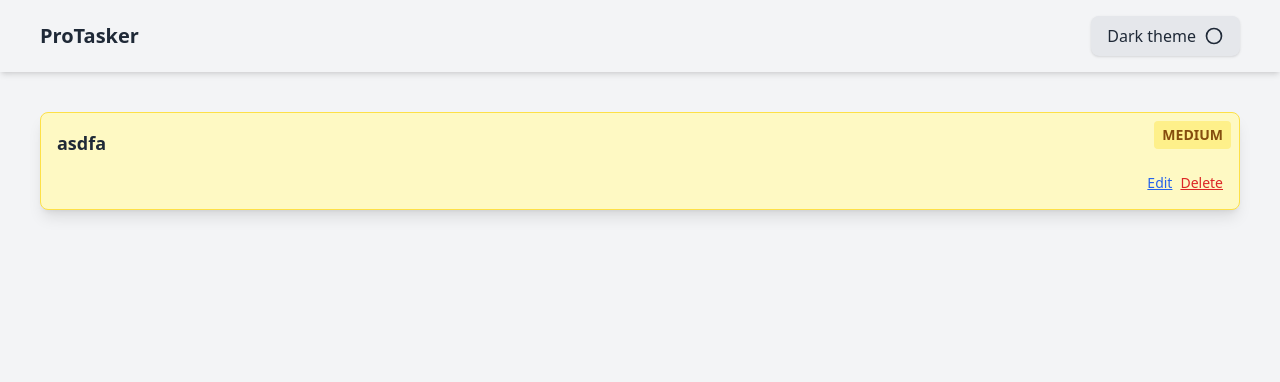
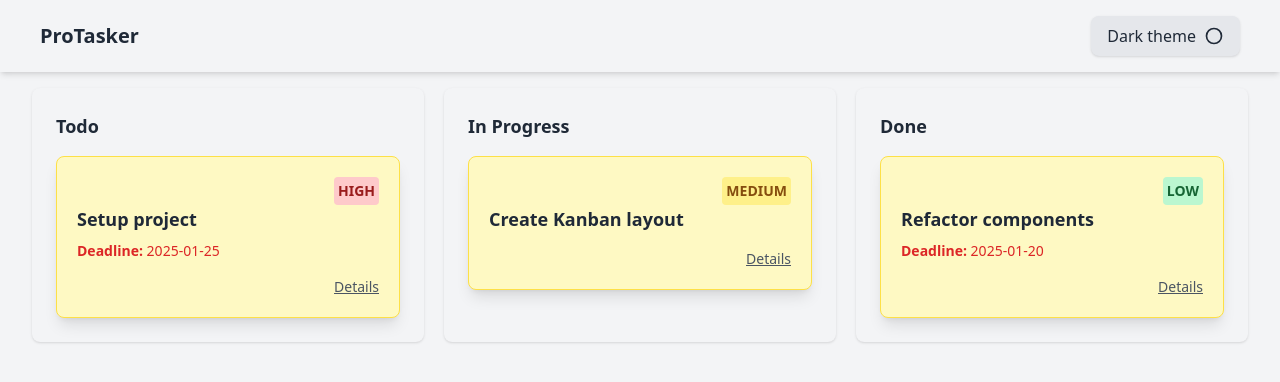
Before and after one commit to adrianrakiec/ProTasker, a React (Vite) app: page / in a window 1280 px wide. Shown: the top 382 px of the page. Built offline with nearby package versions, Linux system fonts and the light colour scheme.

Commit message:
feat: add main page with kanban board and refactor TaskCard

```diff
--- a/src/App.tsx
+++ b/src/App.tsx
@@ -1,6 +1,6 @@
 import { Navbar } from './components/Navbar';
-import { TaskCard } from './components/TaskCard';
 import { useDarkMode } from './hooks/useDarkMode';
+import { MainPage } from './pages/MainPage';
 
 export const App = () => {
 	const { isDarkMode, toggleTheme } = useDarkMode();
@@ -8,16 +8,7 @@ export const App = () => {
 	return (
 		<div className='min-h-screen bg-gray-100 dark:bg-gray-900 text-gray-900 dark:text-gray-100'>
 			<Navbar toggleTheme={toggleTheme} isDarkMode={isDarkMode} />
-			<div className='p-10'>
-				<TaskCard
-					task={{
-						id: 'dasf',
-						title: 'asdfa',
-						priority: 'medium',
-						status: 'todo',
-					}}
-				/>
-			</div>
+			<MainPage />
 		</div>
 	);
 };
--- /dev/null
+++ b/src/components/KanbanBoard.tsx
@@ -0,0 +1,37 @@
+import React from 'react';
+import { Task } from '../types/Task';
+import { TaskCard } from './TaskCard';
+
+interface KanbanBoardProps {
+	tasks: Task[];
+}
+
+export const KanbanBoard: React.FC<KanbanBoardProps> = ({ tasks }) => {
+	const columns = [
+		{ title: 'Todo', status: 'todo' },
+		{ title: 'In Progress', status: 'in-progress' },
+		{ title: 'Done', status: 'done' },
+	];
+
+	return (
+		<div className='grid grid-cols-1 md:grid-cols-3 gap-5 p-4'>
+			{columns.map(column => (
+				<div
+					key={column.status}
+					className='bg-gray-100 dark:bg-gray-800 p-6 rounded-lg shadow'
+				>
+					<h2 className='text-lg font-semibold text-gray-800 dark:text-gray-200 mb-4'>
+						{column.title}
+					</h2>
+					<div className='flex flex-col gap-4'>
+						{tasks
+							.filter(task => task.status === column.status)
+							.map(task => (
+								<TaskCard key={task.id} task={task} />
+							))}
+					</div>
+				</div>
+			))}
+		</div>
+	);
+};
--- a/src/components/TaskCard.tsx
+++ b/src/components/TaskCard.tsx
@@ -19,37 +19,33 @@ export const TaskCard: React.FC<TaskCardProps> = ({ task }) => {
 	};
 
 	return (
-		<div className='relative p-4 bg-yellow-100 border border-yellow-300 rounded-lg shadow-lg transform hover:scale-105 transition-transform duration-200 ease-in-out'>
-			<div
-				className={`absolute top-2 right-2 px-2 py-1 text-sm font-bold rounded ${getPriorityColor()}`}
-			>
-				{task.priority.toUpperCase()}
+		<div className='p-5 bg-yellow-100 border border-yellow-300 rounded-lg shadow-lg transform hover:scale-105 transition-transform duration-200 ease-in-out overflow-hidden'>
+			<div className='flex justify-end'>
+				<div className={`p-1 text-sm font-bold rounded ${getPriorityColor()}`}>
+					{task.priority.toUpperCase()}
+				</div>
 			</div>
 
-			<h3 className='text-lg font-semibold text-gray-800'>{task.title}</h3>
+			<h3 className='text-lg font-semibold text-gray-800 break-words'>
+				{task.title}
+			</h3>
 
 			{task.description && (
 				<p className='text-sm text-gray-600 mt-2'>{task.description}</p>
 			)}
 
 			{task.dueDate && (
-				<p className='text-sm text-gray-500 mt-2'>
-					<strong>Due:</strong> {task.dueDate}
+				<p className='text-sm text-red-600 mt-2'>
+					<strong>Deadline:</strong> {task.dueDate}
 				</p>
 			)}
 
 			<div className='flex justify-end gap-2 mt-4'>
 				<button
-					className='text-sm text-blue-600 hover:text-blue-800 underline'
+					className='text-sm text-gray-600 hover:text-gray-800 underline'
 					onClick={() => console.log('edit')}
 				>
-					Edit
-				</button>
-				<button
-					className='text-sm text-red-600 hover:text-red-800 underline'
-					onClick={() => console.log('delete')}
-				>
-					Delete
+					Details
 				</button>
 			</div>
 		</div>
--- /dev/null
+++ b/src/pages/MainPage.tsx
@@ -0,0 +1,36 @@
+import { KanbanBoard } from '../components/KanbanBoard';
+import { Wrapper } from '../components/Wrapper';
+import { Task } from '../types/Task';
+
+export const MainPage = () => {
+	const tasks: Task[] = [
+		{
+			id: '1',
+			title: 'Setup project',
+			status: 'todo',
+			priority: 'high',
+			dueDate: '2025-01-25',
+		},
+		{
+			id: '2',
+			title: 'Create Kanban layout',
+			status: 'in-progress',
+			priority: 'medium',
+		},
+		{
+			id: '3',
+			title: 'Refactor components',
+			status: 'done',
+			priority: 'low',
+			dueDate: '2025-01-20',
+		},
+	];
+
+	return (
+		<main>
+			<Wrapper>
+				<KanbanBoard tasks={tasks} />
+			</Wrapper>
+		</main>
+	);
+};
```
